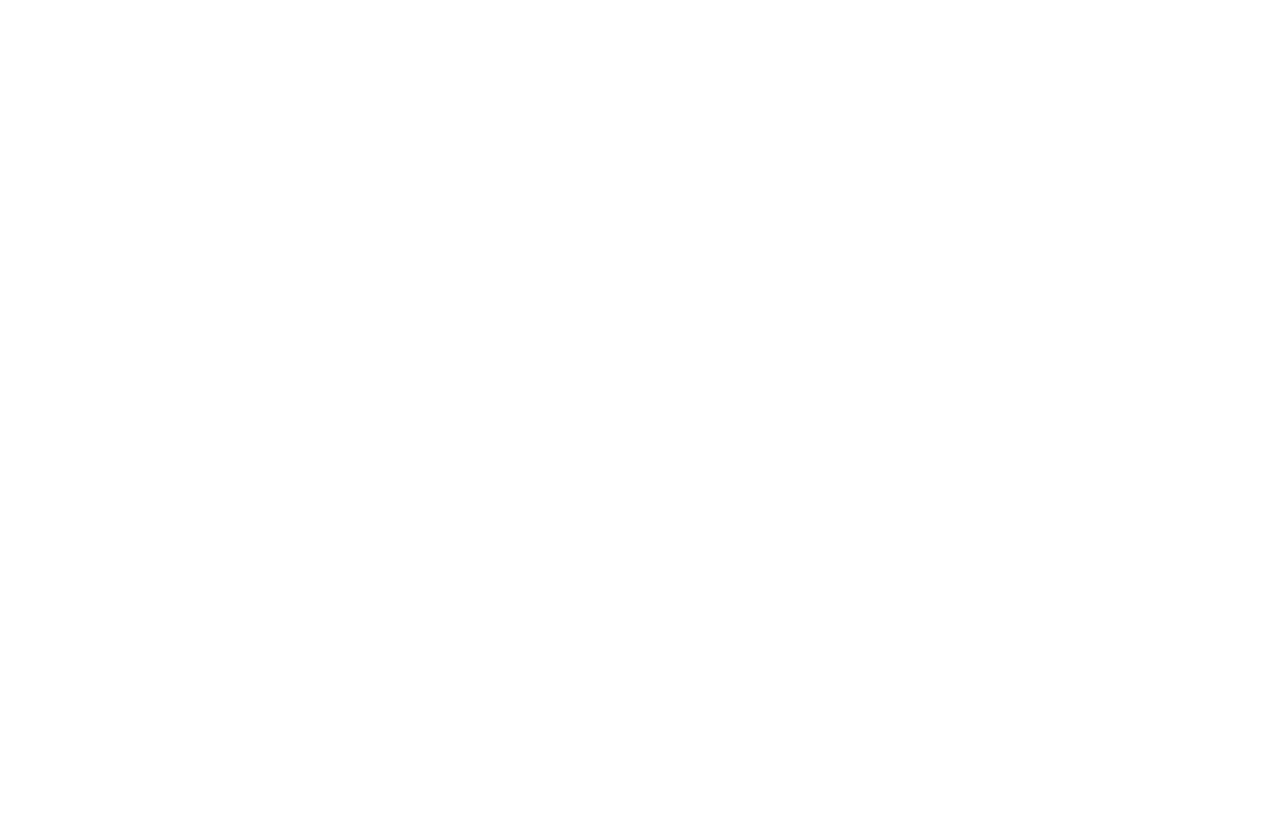
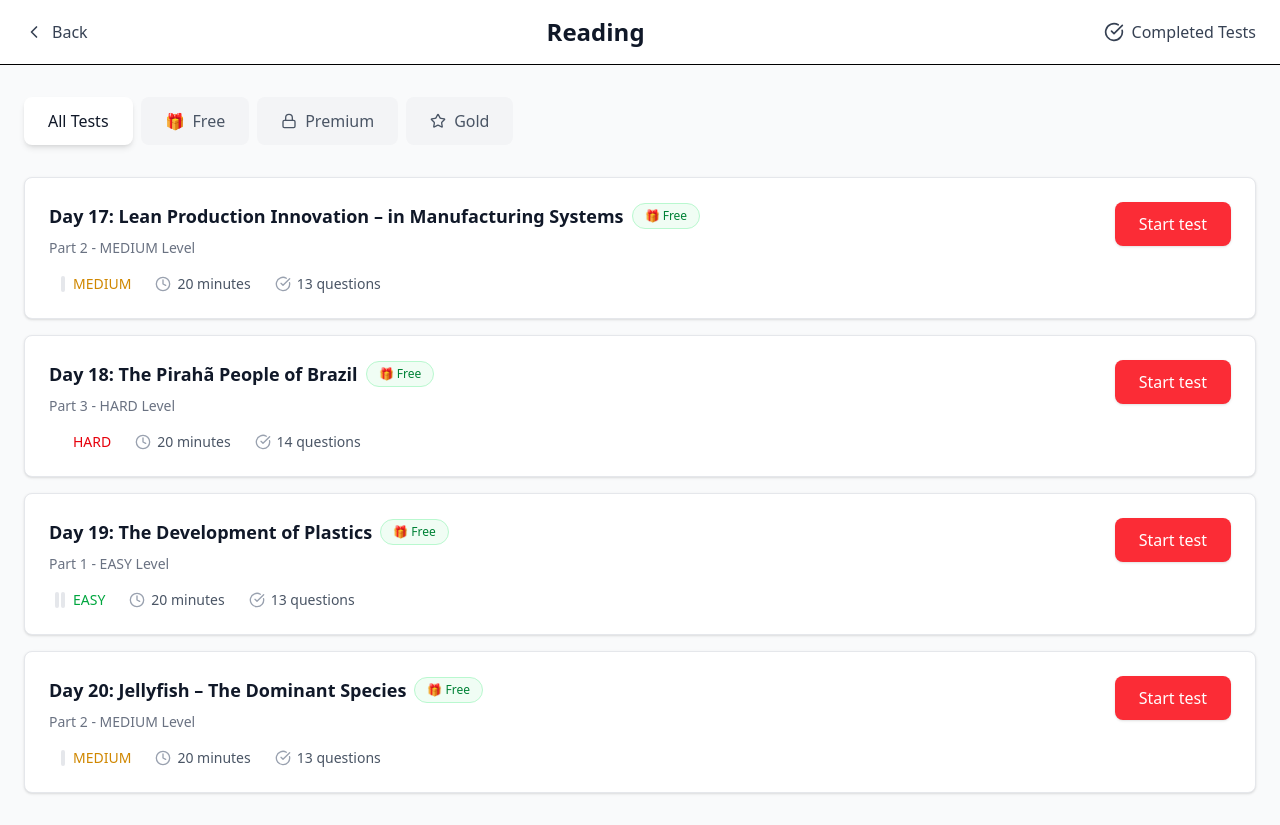
Before and after one commit to forger6969/orbiTest-frontend, a React (Vite) app: page /Dashboard in a window 1280 px wide. Before the commit the page ends 800 px from the top, so only its background shows below. Built offline with nearby package versions, Linux system fonts and the light colour scheme.

Commit message:
Update Dashboard

```diff
--- a/package.json
+++ b/package.json
@@ -13,6 +13,7 @@
     "@gsap/react": "^2.1.2",
     "@tailwindcss/vite": "^4.1.18",
     "gsap": "^3.14.2",
+    "lucide-react": "^0.562.0",
     "motion": "^12.27.1",
     "react": "^19.2.0",
     "react-dom": "^19.2.0",
--- a/src/App.jsx
+++ b/src/App.jsx
@@ -14,6 +14,7 @@ const App = () => {
         <Route path='/Register' element={<Registed />} />
         <Route path='/SingUp' element={<SingUp />} />
         <Route path='/Dashboard' element={<Dashboard/>} />
+        <Route path='*' element={<Dashboard/>} />
       </Routes>
 
     </>
--- a/src/pages/Dashboard.jsx
+++ b/src/pages/Dashboard.jsx
@@ -1,13 +1,194 @@
-import React from 'react'
+import React, { useState } from 'react';
+import { ChevronLeft, Clock, CheckCircle, Lock, Star } from 'lucide-react';
 
 const Dashboard = () => {
+  const [activeTab, setActiveTab] = useState('all');
+
+  const tests = [
+    {
+      id: 1,
+      title: 'Day 17: Lean Production Innovation – in Manufacturing Systems',
+      subtitle: 'Part 2 - MEDIUM Level',
+      difficulty: 'medium',
+      duration: 20,
+      questions: 13,
+      isFree: true
+    },
+    {
+      id: 2,
+      title: 'Day 18: The Pirahã People of Brazil',
+      subtitle: 'Part 3 - HARD Level',
+      difficulty: 'hard',
+      duration: 20,
+      questions: 14,
+      isFree: true
+    },
+    {
+      id: 3,
+      title: 'Day 19: The Development of Plastics',
+      subtitle: 'Part 1 - EASY Level',
+      difficulty: 'easy',
+      duration: 20,
+      questions: 13,
+      isFree: true
+    },
+    {
+      id: 4,
+      title: 'Day 20: Jellyfish – The Dominant Species',
+      subtitle: 'Part 2 - MEDIUM Level',
+      difficulty: 'medium',
+      duration: 20,
+      questions: 13,
+      isFree: true
+    }
+  ];
+
+  const getDifficultyColor = (level) => {
+    switch(level.toLowerCase()) {
+      case 'easy': return 'text-green-600';
+      case 'medium': return 'text-yellow-600';
+      case 'hard': return 'text-red-600';
+      default: return 'text-gray-600';
+    }
+  };
+
+  const getDifficultyBars = (level) => {
+    switch(level.toLowerCase()) {
+      case 'easy': return 1;
+      case 'medium': return 2;
+      case 'hard': return 3;
+      default: return 1;
+    }
+  };
+
   return (
-    <>
+    <div className="min-h-screen bg-gray-50">
+      {/* Header */}
+      <header className="bg-white border-b sticky top-0 z-10">
+        <div className="max-w-7xl mx-auto px-6 py-4 flex items-center justify-between">
+          <button className="flex items-center gap-2 text-gray-700 hover:text-gray-900 transition-colors">
+            <ChevronLeft size={20} />
+            <span className="font-medium">Back</span>
+          </button>
+          <h1 className="text-2xl font-bold text-gray-900">Reading</h1>
+          <button className="flex items-center gap-2 text-gray-700 hover:text-gray-900 transition-colors">
+            <CheckCircle size={20} />
+            <span className="font-medium">Completed Tests</span>
+          </button>
+        </div>
+      </header>
 
+      {/* Main Content */}
+      <main className="max-w-7xl mx-auto px-6 py-8">
+        {/* Tab Navigation */}
+        <div className="flex gap-2 mb-8">
+          <button
+            onClick={() => setActiveTab('all')}
+            className={`flex items-center gap-2 px-6 py-3 rounded-lg font-medium transition-all ${
+              activeTab === 'all'
+                ? 'bg-white shadow-md text-gray-900'
+                : 'bg-gray-100 text-gray-600 hover:bg-gray-200'
+            }`}
+          >
+            All Tests
+          </button>
 
+          <button
+            onClick={() => setActiveTab('free')}
+            className={`flex items-center gap-2 px-6 py-3 rounded-lg font-medium transition-all ${
+              activeTab === 'free'
+                ? 'bg-white shadow-md text-gray-900'
+                : 'bg-gray-100 text-gray-600 hover:bg-gray-200'
+            }`}
+          >
+            <span>🎁</span>
+            <span>Free</span>
+          </button>
 
-    </>
-  )
-}
+          <button
+            onClick={() => setActiveTab('premium')}
+            className={`flex items-center gap-2 px-6 py-3 rounded-lg font-medium transition-all ${
+              activeTab === 'premium'
+                ? 'bg-white shadow-md text-gray-900'
+                : 'bg-gray-100 text-gray-600 hover:bg-gray-200'
+            }`}
+          >
+            <Lock size={16} />
+            <span>Premium</span>
+          </button>
 
-export default Dashboard
+          <button
+            onClick={() => setActiveTab('gold')}
+            className={`flex items-center gap-2 px-6 py-3 rounded-lg font-medium transition-all ${
+              activeTab === 'gold'
+                ? 'bg-white shadow-md text-gray-900'
+                : 'bg-gray-100 text-gray-600 hover:bg-gray-200'
+            }`}
+          >
+            <Star size={16} />
+            <span>Gold</span>
+          </button>
+        </div>
+
+        {/* Test Cards */}
+        <div className="space-y-4">
+          {tests.map(test => (
+            <div
+              key={test.id}
+              className="bg-white rounded-lg shadow-sm border border-gray-200 p-6 hover:shadow-lg transition-all duration-300"
+            >
+              <div className="flex items-start justify-between mb-4">
+                <div className="flex-1">
+                  <div className="flex items-center gap-2 mb-2">
+                    <h3 className="text-lg font-semibold text-gray-900">{test.title}</h3>
+                    {test.isFree && (
+                      <span className="px-3 py-1 bg-green-50 text-green-700 text-xs font-medium rounded-full border border-green-200">
+                        🎁 Free
+                      </span>
+                    )}
+                  </div>
+                  <p className="text-sm text-gray-500">{test.subtitle}</p>
+                </div>
+                <button className="px-6 py-2.5 bg-red-500 hover:bg-red-600 text-white font-medium rounded-lg transition-colors shadow-sm hover:shadow-md">
+                  Start test
+                </button>
+              </div>
+
+              <div className="flex items-center gap-6 text-sm text-gray-600">
+                <div className="flex items-center gap-2">
+                  <div className="flex gap-0.5">
+                    {[1, 2, 3].map(bar => (
+                      <div
+                        key={bar}
+                        className={`w-1 h-4 rounded ${
+                          bar <= getDifficultyBars(test.difficulty)
+                            ? getDifficultyColor(test.difficulty).replace('text-', 'bg-')
+                            : 'bg-gray-200'
+                        }`}
+                      />
+                    ))}
+                  </div>
+                  <span className={`font-medium ${getDifficultyColor(test.difficulty)}`}>
+                    {test.difficulty.toUpperCase()}
+                  </span>
+                </div>
+
+                <div className="flex items-center gap-1.5">
+                  <Clock size={16} className="text-gray-400" />
+                  <span>{test.duration} minutes</span>
+                </div>
+
+                <div className="flex items-center gap-1.5">
+                  <CheckCircle size={16} className="text-gray-400" />
+                  <span>{test.questions} questions</span>
+                </div>
+              </div>
+            </div>
+          ))}
+        </div>
+      </main>
+    </div>
+  );
+};
+
+export default Dashboard;
```
Also changed, not shown: 1 other file (tests, documents, lock files or other folders).
